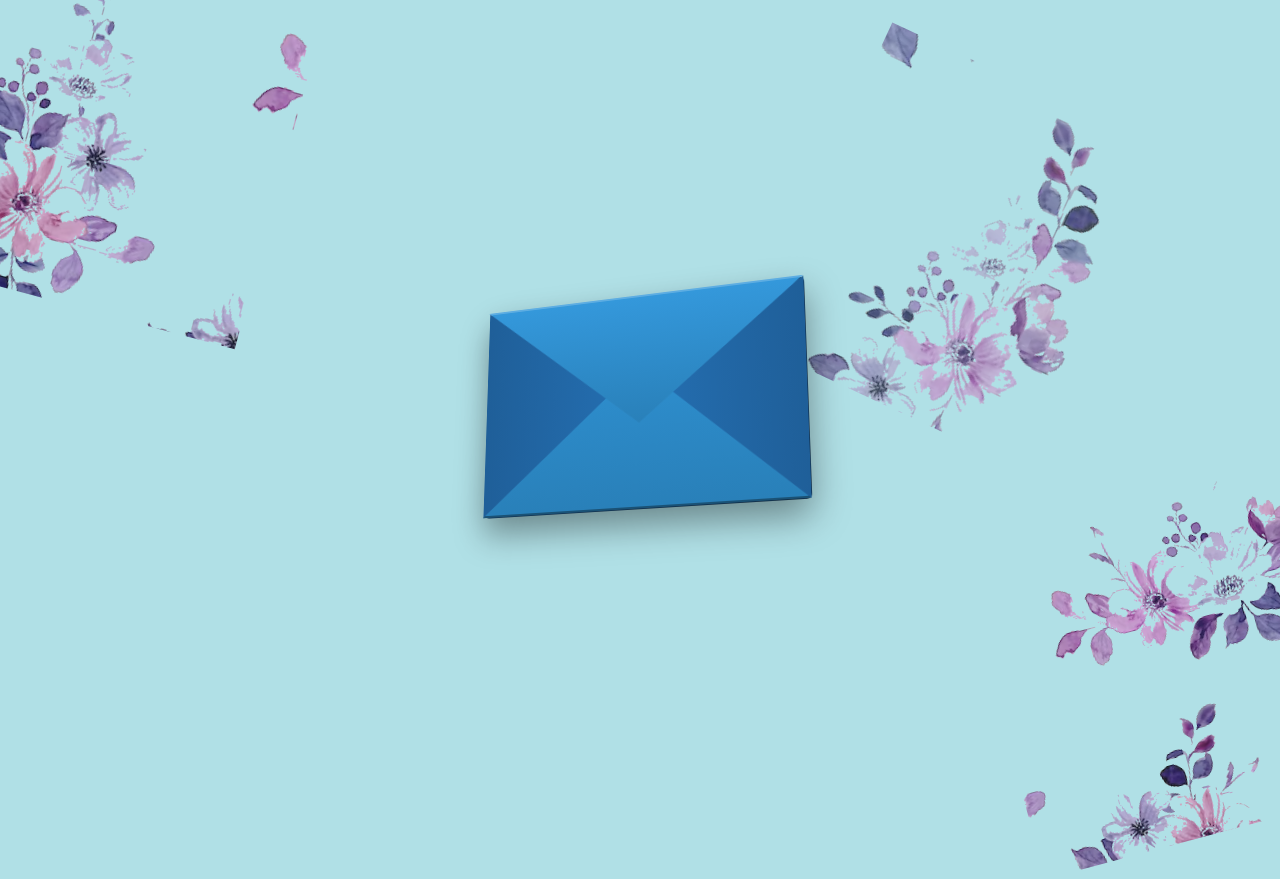
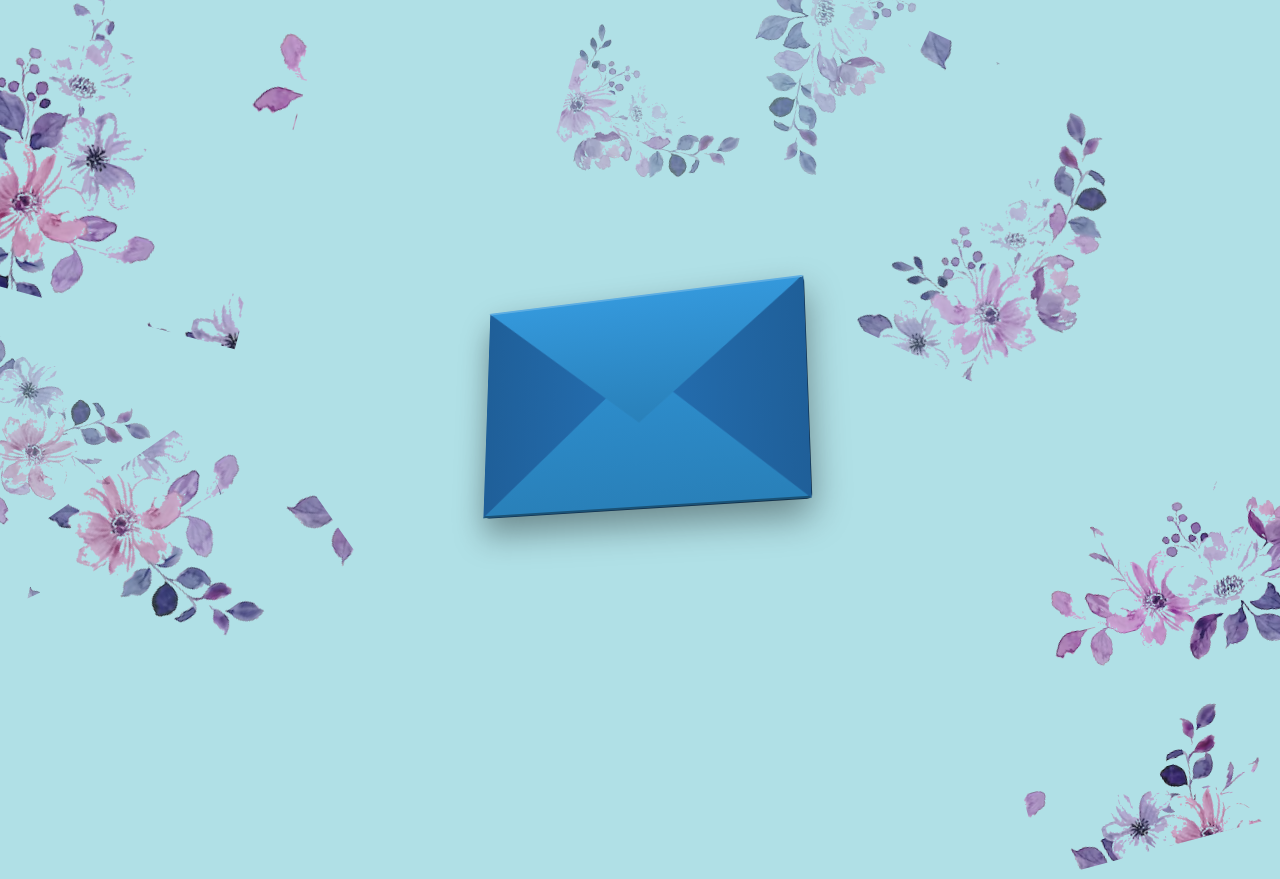
Before and after one commit to KaanGokkaya/AskimaMektup, a plain HTML site: page index.html in a window 1280 px wide. Shown: the top 879 px of the page. Drawn offline with Linux system fonts and the light colour scheme.

Commit message:
Update index.html

```diff
--- a/index.html
+++ b/index.html
@@ -32,36 +32,47 @@
 
     .flower-img {
         position: absolute;
-        width: 350px;
-        height: 350px;
-        /* Görselin tam dosya adı buraya eklendi. Aynı klasörde olmaları şarttır. */
+        /* Yeni görsel dosyası eklendi */
         background-image: url('morcicekler.png');
         background-repeat: no-repeat;
         mix-blend-mode: multiply;
-        opacity: 0.9;
     }
 
-    /* Görselden farklı buketlerin kadrajlanması */
+    /* Görselden farklı buketlerin kadrajlanması ve çoğaltılması */
     .flower-1 {
-        background-size: 250%;
-        background-position: 0% 30%;
-        top: -5%; left: -5%;
-        transform: rotate(15deg);
+        width: 350px; height: 350px;
+        background-size: 250%; background-position: 0% 30%;
+        top: -5%; left: -5%; transform: rotate(15deg); opacity: 0.9;
     }
 
     .flower-2 {
-        background-size: 200%;
-        background-position: 50% 10%;
-        bottom: -5%; right: -5%;
-        transform: rotate(-15deg);
+        width: 350px; height: 350px;
+        background-size: 200%; background-position: 50% 10%;
+        bottom: -5%; right: -5%; transform: rotate(-15deg); opacity: 0.9;
     }
 
     .flower-3 {
-        background-size: 280%;
-        background-position: 100% 70%;
-        top: 10%; right: 10%;
-        transform: rotate(25deg);
-        opacity: 0.7;
+        width: 300px; height: 300px;
+        background-size: 280%; background-position: 100% 70%;
+        top: 10%; right: 10%; transform: rotate(25deg); opacity: 0.7;
+    }
+
+    .flower-4 {
+        width: 280px; height: 280px;
+        background-size: 300%; background-position: 0% 90%;
+        bottom: 10%; left: 5%; transform: rotate(-35deg); opacity: 0.8;
+    }
+
+    .flower-5 {
+        width: 250px; height: 250px;
+        background-size: 250%; background-position: 50% 90%;
+        top: 40%; left: -5%; transform: rotate(65deg); opacity: 0.6;
+    }
+
+    .flower-6 {
+        width: 320px; height: 320px;
+        background-size: 200%; background-position: 100% 20%;
+        top: -10%; right: 30%; transform: rotate(105deg); opacity: 0.5;
     }
 
     /* Ana Sahne (Zarf) */
@@ -116,27 +127,25 @@
         border-bottom: 2px solid #1a5276;
     }
 
-    /* ZARF KAPAĞI - Kapanma Sırası Düzeltildi */
+    /* ZARF KAPAĞI */
     .env-top {
         width: 100%; height: 60%;
         background: linear-gradient(to bottom, #3498db, #2980b9);
         clip-path: polygon(0 0, 100% 0, 50% 100%);
         top: 0; transform-origin: top;
         transform: translateZ(3px) rotateX(0deg);
-        /* Kapanırken (default): Önce kağıdın girmesini (0.6s) bekler */
         transition: transform 0.6s cubic-bezier(0.4, 0, 0.2, 1) 0.6s, z-index 0.6s;
         z-index: 5;
         border-top: 2px solid #5dade2;
     }
 
     .envelope-wrapper.open .env-top {
-        /* Açılırken: Bekleme olmadan anında açılır (0s) */
         transition: transform 0.6s cubic-bezier(0.4, 0, 0.2, 1) 0s;
         transform: translateZ(0px) rotateX(180deg);
         z-index: 1;
     }
 
-    /* ZARF İÇİNDEKİ KAĞIT - Kapanma Sırası Düzeltildi */
+    /* ZARF İÇİNDEKİ KAĞIT */
     .letter {
         position: absolute;
         width: 88%; height: 88%;
@@ -145,12 +154,10 @@
         border-radius: 4px;
         box-shadow: inset 0 0 15px rgba(0,0,0,0.05), 0 2px 10px rgba(0,0,0,0.15);
         transform: translateZ(0px) translateY(0px);
-        /* Kapanırken (default): Bekleme olmadan anında aşağı iner (0s) */
         transition: transform 0.6s cubic-bezier(0.4, 0, 0.2, 1) 0s;
     }
 
     .envelope-wrapper.open .letter {
-        /* Açılırken: Kapağın açılmasını (0.6s) bekler */
         transition: transform 0.6s cubic-bezier(0.4, 0, 0.2, 1) 0.6s;
         transform: translateZ(2px) translateY(-140px);
         z-index: 4;
@@ -215,11 +222,14 @@
 </head>
 <body>
 
-<!-- Görüntüden Çekilen Çiçekler -->
+<!-- Görüntüden Çekilen Çiçekler (Sayıları artırıldı) -->
 <div class="bg-flowers">
     <div class="flower-img flower-1"></div>
     <div class="flower-img flower-2"></div>
     <div class="flower-img flower-3"></div>
+    <div class="flower-img flower-4"></div>
+    <div class="flower-img flower-5"></div>
+    <div class="flower-img flower-6"></div>
 </div>
 
 <!-- Zarf Sahnesi -->
```
